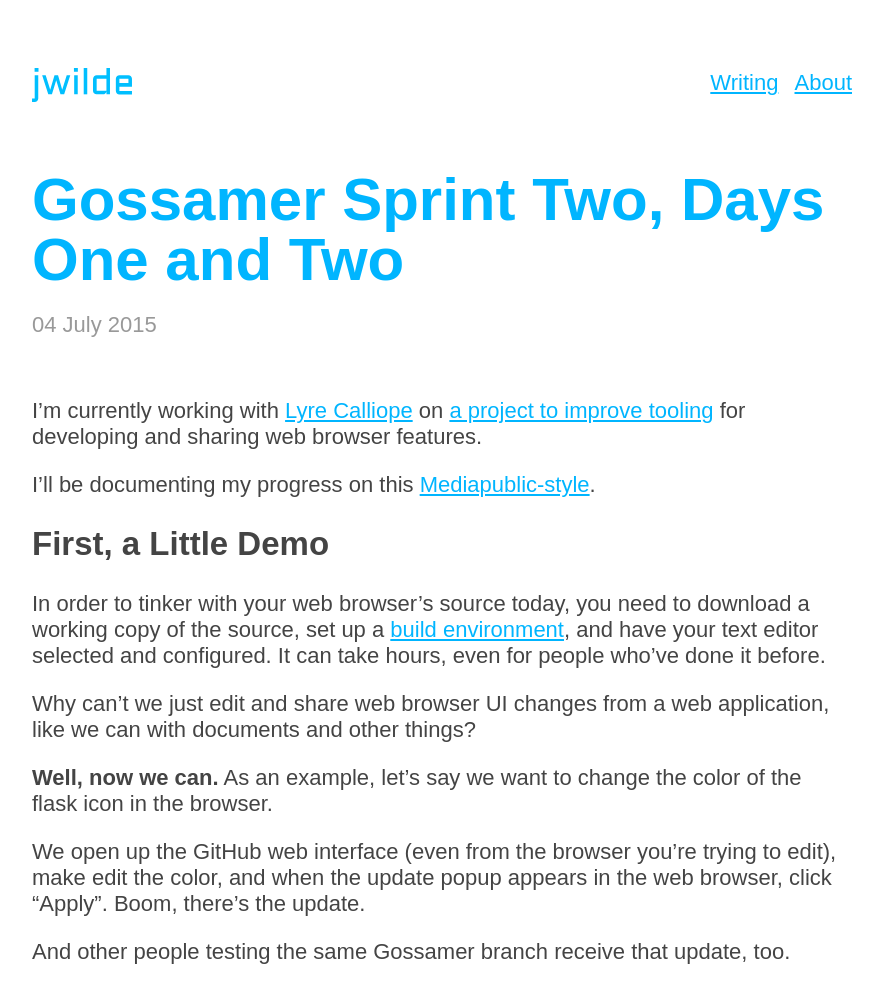
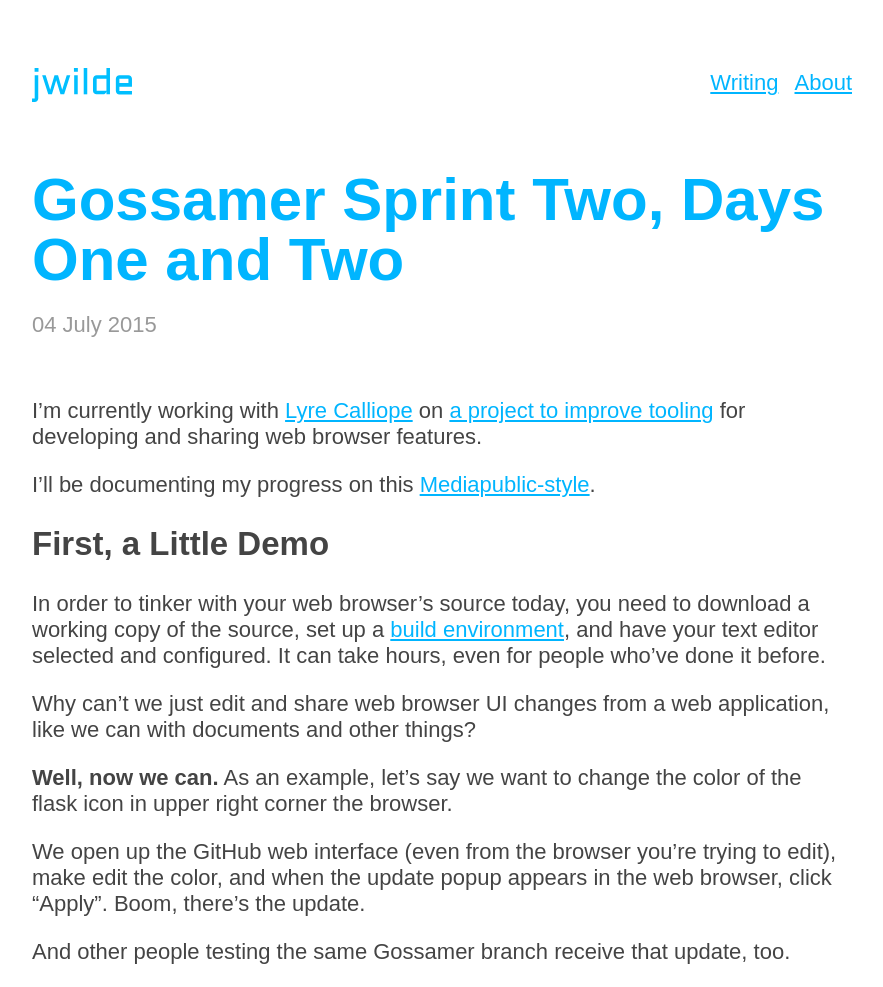
Before and after one commit to hellojwilde/hellojwilde.github.io, a Jekyll site: the page built from _posts/2015-07-04-gossamer-two-days-one-two.md, in a window 1280 px wide. Shown: the top 987 px of the page, without its empty margins (198-1081 px from the left). Built offline with Jekyll 4.4.1, drawn with Linux system fonts in a browser that asks for light colours; grey boxes are pictures that could not be loaded.

Commit message:
Update wording.

```diff
--- a/_posts/2015-07-04-gossamer-two-days-one-two.md
+++ b/_posts/2015-07-04-gossamer-two-days-one-two.md
@@ -16,7 +16,7 @@ In order to tinker with your web browser's source today, you need to download a
 
 Why can't we just edit and share web browser UI changes from a web application, like we can with documents and other things?
 
-**Well, now we can.** As an example, let's say we want to change the color of the flask icon in the browser.
+**Well, now we can.** As an example, let's say we want to change the color of the flask icon in upper right corner the browser.
 
 We open up the GitHub web interface (even from the browser you're trying to edit), make edit the color, and when the update popup appears in the web browser, click "Apply". Boom, there's the update.
 
```
